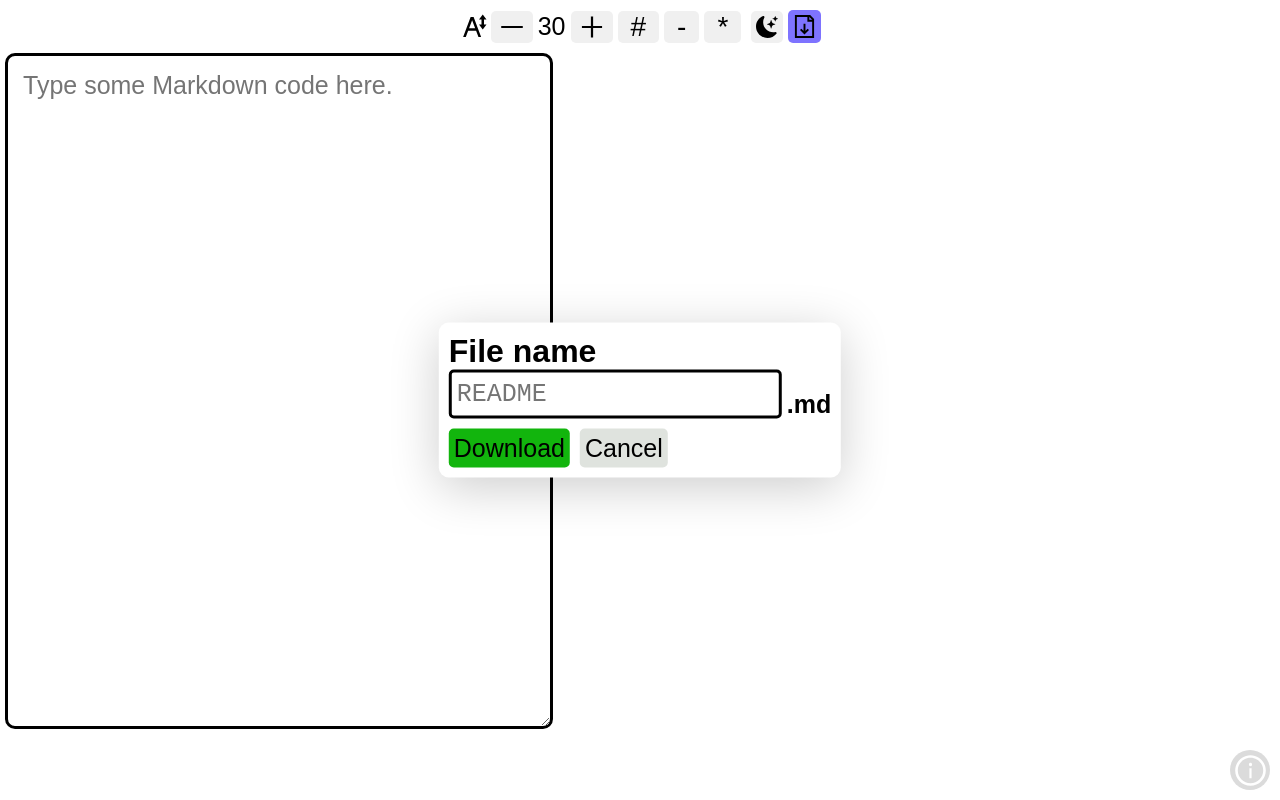
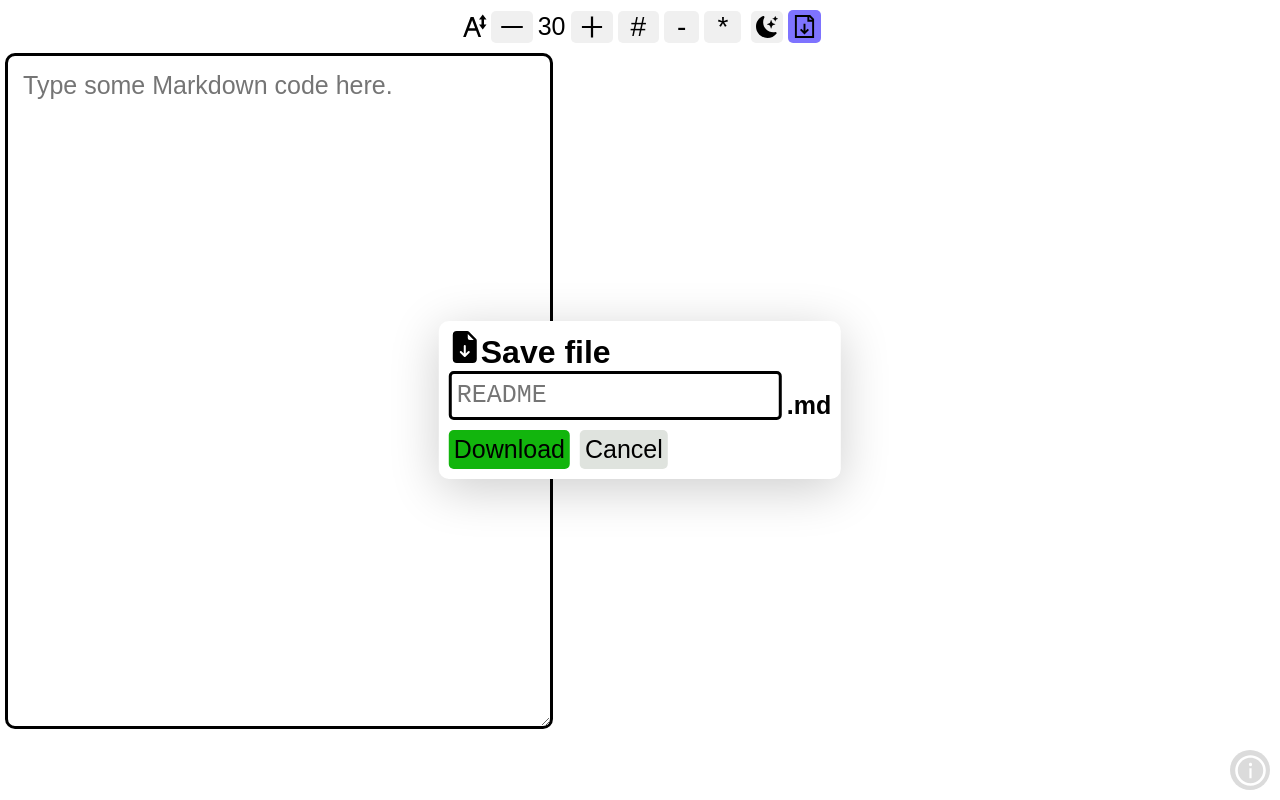
Before and after one commit to chenelias/Burnmd, a React (Create React App) app: page / in a window 1280 px wide. Both pictures are taken after a click on the button 804 px from the left and 26 px from the top of the page. Built offline with nearby package versions, Linux system fonts and the light colour scheme.

Commit message:
Update Nav.jsx

```diff
--- a/src/components/Nav.jsx
+++ b/src/components/Nav.jsx
@@ -3,7 +3,7 @@ import { Button } from '@chakra-ui/react'
 import React, { useState, useEffect } from 'react'
 import { AiOutlinePlus, AiOutlineMinus, AiOutlineInfoCircle } from 'react-icons/ai'
 import { BiFontSize, BiSleepy } from 'react-icons/bi'
-import { BsFillMoonStarsFill, BsFillSunFill } from 'react-icons/bs'
+import { BsFillMoonStarsFill, BsFillSunFill,BsFillFileEarmarkArrowDownFill } from 'react-icons/bs'
 import { GrDocumentDownload } from 'react-icons/gr'
 import '../index.css'
 function Nav(props) {
@@ -56,7 +56,7 @@ function Nav(props) {
                 <a className='info-link' target='_blank' href='https://github.com/chenelias/burnmd'><AiOutlineInfoCircle/></a>
             </div>
             <div className="downloadwindow" style={{ display: downloadwindow ? 'block' : 'none' }}>
-                <h1>File name</h1>
+                <h1><BsFillFileEarmarkArrowDownFill/>Save file</h1>
                 <div className="downloadinput-div">
                     <input onChange={filenametoggle} placeholder="README" type="text" className="rename-input" />
                     <h2>.md</h2>
@@ -98,7 +98,7 @@ function Nav(props) {
                     {togglecolormode ? <BsFillSunFill /> : <BsFillMoonStarsFill />}
                 </Button>
             </div>
-            <Button onClick={() => setdownloadwindow((x) => !x)} className="download-btn">
+            <Button title="Save File" onClick={() => setdownloadwindow((x) => !x)} className="download-btn">
                 {<GrDocumentDownload />}
             </Button>
         </div>
```
